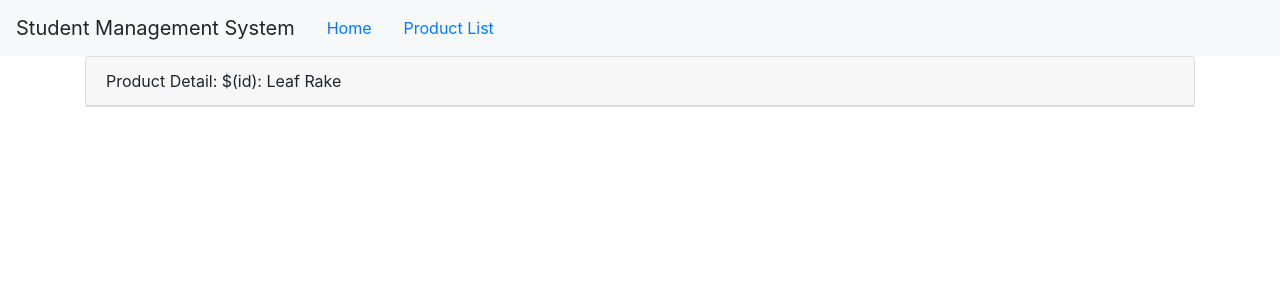
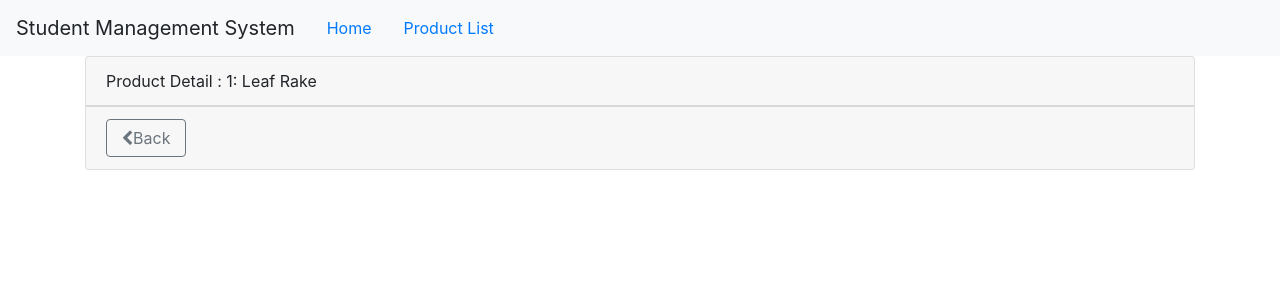
Before and after one commit to shruk/angular2App, an Angular app: page /products/1 in a window 1280 px wide. Shown: the top 300 px of the page. Built offline with nearby package versions, Linux system fonts and the light colour scheme.

Commit message:
add back button

```diff
--- a/src/app/products/product-detail.component.html
+++ b/src/app/products/product-detail.component.html
@@ -2,4 +2,11 @@
   <div class='card-header'>
       {{pageTitle + ': ' + product.productName}}
   </div>
-  </div>
+<div class='card-footer'>
+  <button class='btn btn-outline-secondary'
+  (click)='onBack()' style='width:80px'>
+  <i class='fa fa-chevron-left'></i>Back
+</button>
+</div>
+
+</div>
--- a/src/app/products/product-detail.component.ts
+++ b/src/app/products/product-detail.component.ts
@@ -1,6 +1,6 @@
 import { Component, OnInit } from '@angular/core';
 import { IProduct } from './product';
-import { ActivatedRoute } from '@angular/router';
+import { ActivatedRoute, Router } from '@angular/router';
 
 @Component({
   templateUrl: './product-detail.component.html',
@@ -10,12 +10,12 @@ export class ProductDetailComponent implements OnInit {
 
   pageTitle:string='Product Detail';
   product: IProduct;
-  constructor(private route:ActivatedRoute) {
+  constructor(private route:ActivatedRoute,private router:Router) {
    }
 
   ngOnInit() {
-    let id=+this.route.snapshot.paramMap.get('id');
-    this.pageTitle+=`: $(id)`;
+    let id=+this.route.snapshot.paramMap.get('id');//plus sign convert string to number
+    this.pageTitle += " : "+id;
     this.product={
       "productId": id,
       "productName": "Leaf Rake",
@@ -29,4 +29,8 @@ export class ProductDetailComponent implements OnInit {
     }
   }
 
+  onBack():void{
+    this.router.navigate(['/products']);
+  }
+
 }
```
